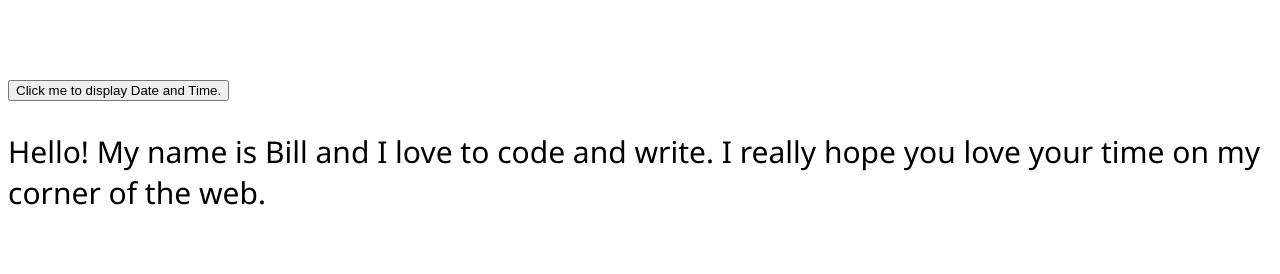
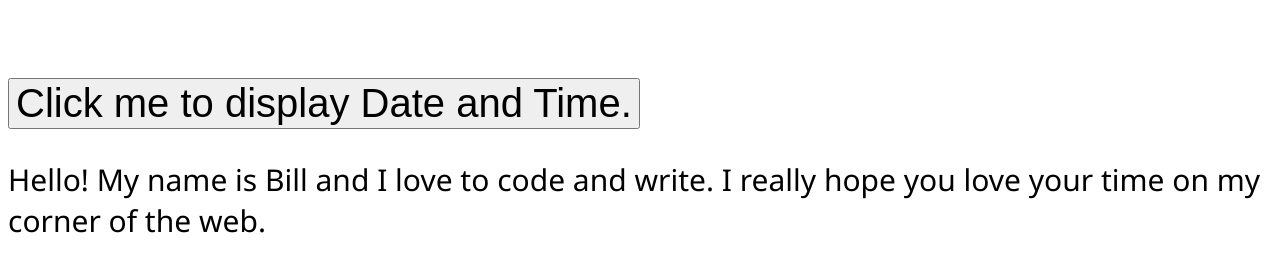
Before and after one commit to azzyxxx/assess, a plain HTML site: page index.html in a window 1280 px wide. Shown: the part 327-601 px from the top of the page. Drawn offline with Linux system fonts and the light colour scheme.

Commit message:
Update style.css

```diff
--- a/style.css
+++ b/style.css
@@ -10,3 +10,6 @@
     body {
   font-family: "Segoe UI";
 }
+    button {
+  font-size: 40px;
+}
```
